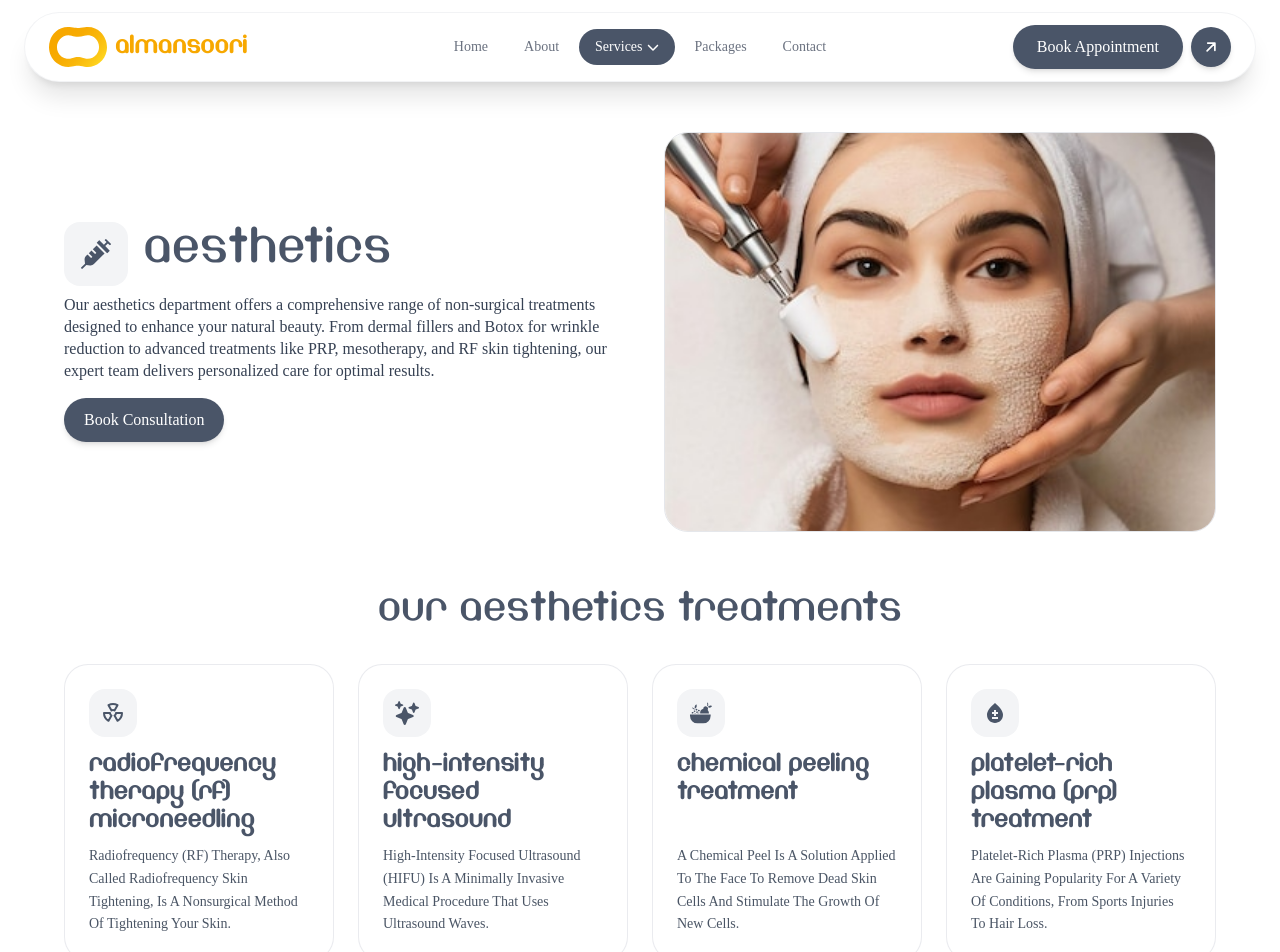
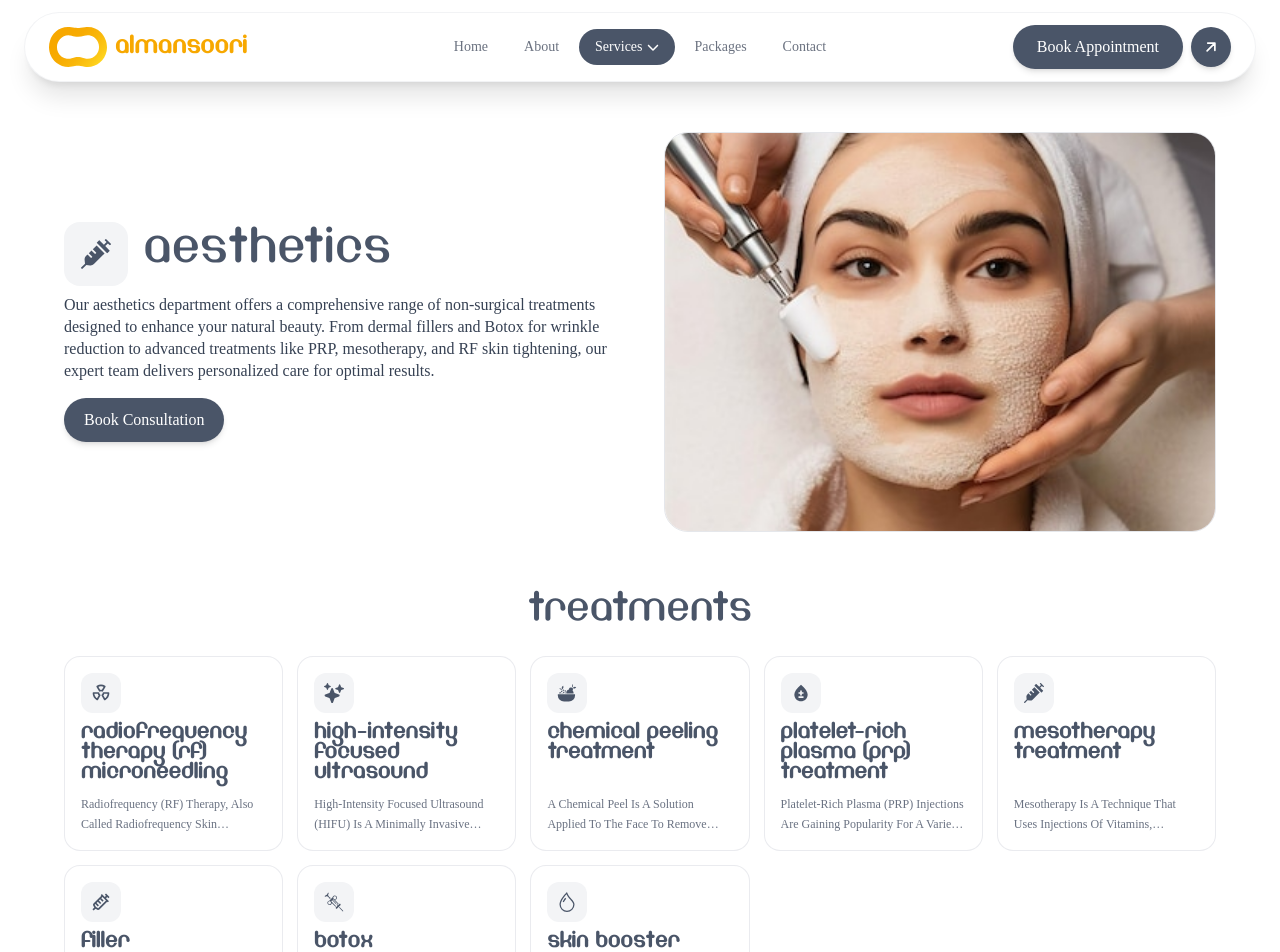
Before and after one commit to AJ-alam/almansori-updated-, a React (Vite) app: page /services/aesthetics in a window 1280 px wide. Shown: the top 952 px of the page. Built offline with nearby package versions, Linux system fonts and the light colour scheme; a web font is replaced by a local one.

Commit message:
updates code with changes

```diff
--- a/src/components/Header.jsx
+++ b/src/components/Header.jsx
@@ -14,7 +14,7 @@ const Header = () => {
   const activeService = services[activeServiceIndex];
 
   return (
-    <header className="w-full fixed top-0 left-0 z-50 px-4 md:px-6 pt-2 md:pt-3">
+    <header className="w-full absolute top-0 left-0 z-50 px-4 md:px-6 pt-2 md:pt-3">
       {/* Floating rounded container - Clean white with subtle shadow */}
       <div className="bg-white backdrop-blur-sm rounded-2xl md:rounded-full shadow-xl border border-gray-200/50">
         {/* Main header row */}
--- a/src/components/VMVSection.jsx
+++ b/src/components/VMVSection.jsx
@@ -54,12 +54,6 @@ const VMVSection = () => {
                                 <p className="text-sm md:text-base leading-relaxed text-white/85">
                                     {p.content}
                                 </p>
-
-                                <div className="mt-6 flex items-center gap-3 text-white/50 transition-colors duration-300 group-hover:text-white">
-                                    <span className="text-xs font-semibold uppercase tracking-widest">
-                                        {p.key === "vision" ? "Looking Ahead" : "In Practice"}
-                                    </span>
-                                </div>
                             </div>
                         </article>
                     ))}
@@ -74,7 +68,7 @@ const VMVSection = () => {
                         <div className="h-1 w-24 rounded-full bg-[#F9B70A] md:mb-3" />
                     </div>
 
-                    <div className="grid grid-cols-1 md:grid-cols-2 lg:grid-cols-3 gap-5 md:gap-6">
+                    <div className="grid grid-cols-1 md:grid-cols-3 gap-5 md:gap-6">
                         {values.map((v, i) => (
                             <div
                                 key={i}
--- a/src/data/aboutContent.js
+++ b/src/data/aboutContent.js
@@ -40,11 +40,6 @@ export const visionMissionValues = {
             title: "Beauty & Well-being",
             icon: FaLeaf,
             description: "We are committed to enhancing both the health and natural beauty of our patients, promoting confidence and quality of life."
-        },
-        {
-            title: "Continuous Improvement",
-            icon: FaGlobe,
-            description: "We foster learning, development, and innovation to continually improve patient care."
         }
     ]
 };
--- a/src/pages/ServiceDetail.jsx
+++ b/src/pages/ServiceDetail.jsx
@@ -105,44 +105,13 @@ const ServiceDetail = () => {
                         </div>
                     </div>
 
-                    {/* Sub-Services Grid (only show on main service page) */}
-                    {!subService && service.subServices && service.subServices.length > 0 && (
-                        <div className="mb-16">
-                            <h2 className="font-primary text-2xl md:text-3xl text-heading mb-8 text-center whitespace-normal md:whitespace-nowrap">
-                                Our {service.title} Treatments
-                            </h2>
-                            <div className="grid grid-cols-1 md:grid-cols-2 lg:grid-cols-3 xl:grid-cols-4 gap-6 items-stretch">
-                                {service.subServices.map((sub, index) => {
-                                    const SubServiceIcon = sub.icon;
-                                    return (
-                                        <Link
-                                            key={index}
-                                            to={`/services/${service.slug}/${sub.slug}`}
-                                            className="bg-white border border-gray-200/80 rounded-3xl p-6 hover:shadow-xl hover:border-heading transition-all duration-300 group flex flex-col justify-between h-full"
-                                        >
-                                            <div>
-                                                <div className="w-12 h-12 bg-gray-100 rounded-2xl flex items-center justify-center mb-4 group-hover:bg-heading group-hover:text-white transition-colors duration-300">
-                                                    <SubServiceIcon className="text-2xl text-heading group-hover:text-white transition-colors" />
-                                                </div>
-                                                <h3 className="font-primary text-lg text-heading mb-2 font-bold min-h-[2.5rem]">
-                                                    {sub.name}
-                                                </h3>
-                                            </div>
-                                            <ExpandableText text={sub.description} />
-                                        </Link>
-                                    );
-                                })}
-                            </div>
-                        </div>
-                    )}
-
-                    {/* Treatments & Pricing Section (sub-service pages only) */}
+                    {/* Treatments Section (sub-service specific treatments) */}
                     {subService && displayTreatments && displayTreatments.length > 0 && (
                         <div className="mb-16">
                             <h2 className="font-primary text-2xl md:text-3xl text-heading mb-8 text-center whitespace-normal md:whitespace-nowrap">
-                                Treatments &amp; Pricing
+                                Treatments
                             </h2>
-                            <div className="grid grid-cols-1 sm:grid-cols-2 lg:grid-cols-3 gap-6 items-stretch">
+                            <div className={`grid gap-6 items-stretch ${displayTreatments.length === 2 ? 'grid-cols-1 sm:grid-cols-2' : displayTreatments.length === 3 ? 'grid-cols-1 sm:grid-cols-2 lg:grid-cols-3' : 'grid-cols-1 sm:grid-cols-2 lg:grid-cols-4'}`}>
                                 {displayTreatments.map((treatment, index) => {
                                     const treatmentId = treatment.name.toLowerCase().includes("fed")
                                         ? "fed"
@@ -197,32 +166,35 @@ const ServiceDetail = () => {
                         </div>
                     )}
 
-                    {/* Related Sub-Services (on sub-service page) */}
-                    {subService && service.subServices && service.subServices.length > 1 && (
+                    {/* All Sub-Services Section - Compact Grid visible at a glance */}
+                    {service.subServices && service.subServices.length > 0 && (
                         <div className="mb-16">
-                            <h2 className="font-primary text-2xl md:text-3xl text-heading mb-8 text-center whitespace-normal md:whitespace-nowrap">
-                                Other {service.title} Treatments
+                            <h2 className="font-primary text-2xl md:text-3xl text-heading mb-6 text-center whitespace-normal md:whitespace-nowrap">
+                                Treatments
                             </h2>
-                            <div className="grid grid-cols-1 md:grid-cols-2 lg:grid-cols-4 gap-6 items-stretch">
-                                {service.subServices
-                                    .filter(sub => sub.slug !== subSlug)
-                                    .slice(0, 4)
-                                    .map((sub, index) => {
-                                        const RelatedIcon = sub.icon;
+                            <div className="grid grid-cols-2 sm:grid-cols-3 md:grid-cols-4 lg:grid-cols-5 gap-3.5">
+                                {service.subServices.map((sub, index) => {
+                                    const SubServiceIcon = sub.icon;
+                                    const isCurrent = sub.slug === subSlug;
                                     return (
                                         <Link
                                             key={index}
                                             to={`/services/${service.slug}/${sub.slug}`}
-                                                className="bg-white border border-gray-200/80 rounded-3xl p-6 hover:shadow-xl hover:border-heading transition-all duration-300 group flex flex-col justify-between h-full"
+                                            className={`bg-white border ${isCurrent ? 'border-heading ring-2 ring-heading shadow-md' : 'border-gray-200/80'} rounded-2xl p-4 hover:shadow-lg hover:border-heading transition-all duration-300 group flex flex-col justify-between h-full`}
                                         >
                                             <div>
-                                                    <div className="w-12 h-12 bg-gray-100 rounded-2xl flex items-center justify-center mb-4 group-hover:bg-heading group-hover:text-white transition-colors duration-300">
-                                                        <RelatedIcon className="text-2xl text-heading group-hover:text-white transition-colors" />
+                                                <div className="w-10 h-10 bg-gray-100 rounded-xl flex items-center justify-center mb-3 group-hover:bg-heading group-hover:text-white transition-colors duration-300">
+                                                    <SubServiceIcon className="text-xl text-heading group-hover:text-white transition-colors" />
                                                 </div>
-                                                    <h3 className="font-primary text-base font-bold text-heading">
+                                                <h3 className="font-primary text-base font-bold text-heading leading-tight mb-1.5 group-hover:text-brand-primary transition-colors">
                                                     {sub.name}
                                                 </h3>
                                             </div>
+                                            {sub.description && (
+                                                <p className="text-gray-500 text-xs leading-relaxed line-clamp-2 mt-1">
+                                                    {sub.description}
+                                                </p>
+                                            )}
                                         </Link>
                                     );
                                 })}
```
Also changed, not shown: src/components/Discover.jsx (+4 -8 lines), src/components/HomeServices.jsx (+16 -20 lines). Lines whose indentation alone changed are shown as unchanged.
